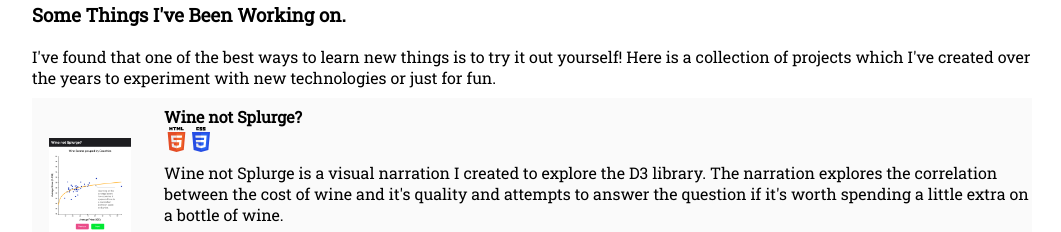
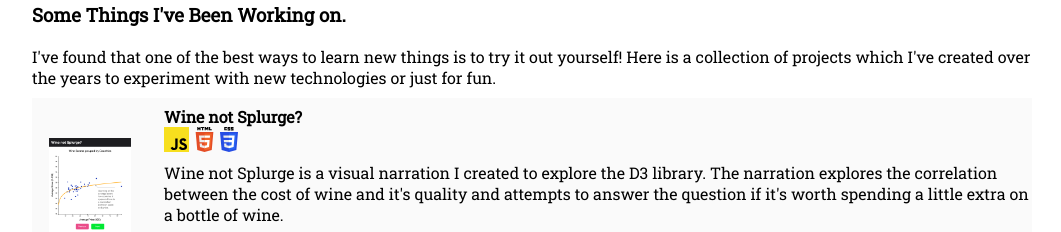
Before and after one commit to tutkowskim/portfolio, a React (Create React App) app: page / in a window 1280 px wide. Shown: the part 1140-1372 px from the top of the page, without its empty margins (108-1169 px from the left). Built offline with nearby package versions, Linux system fonts and the light colour scheme.

Commit message:
Add javascript to winenot project

```diff
--- a/src/ProjectsSection.jsx
+++ b/src/ProjectsSection.jsx
@@ -9,6 +9,7 @@ const projects = [
     imageUrl: '/project-logos/wine-not-splurge.png',
     description: 'Wine not Splurge is a visual narration I created to explore the D3 library. The narration explores the correlation between the cost of wine and it\'s quality and attempts to answer the question if it\'s worth spending a little extra on a bottle of wine.',
     technologiesUsed: [
+      { name: 'Javascript', icon: '/technology-icons/javascript.svg' },
       { name: 'HTML', icon: '/technology-icons/html.svg' },
       { name: 'CSS', icon: '/technology-icons/css.svg' },
     ],
```
